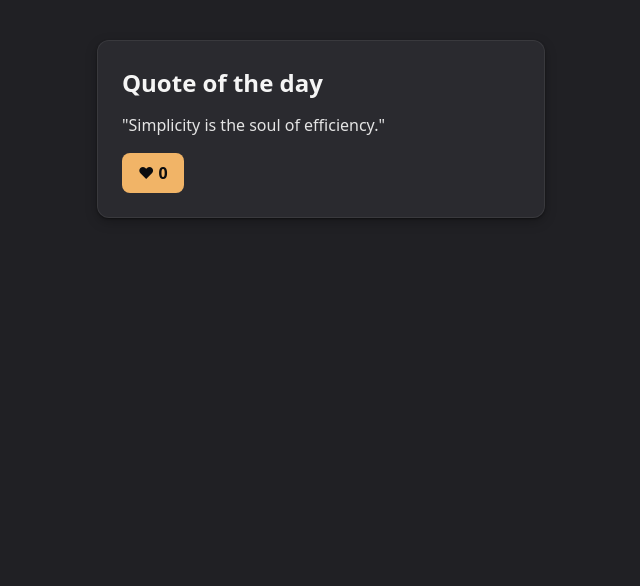
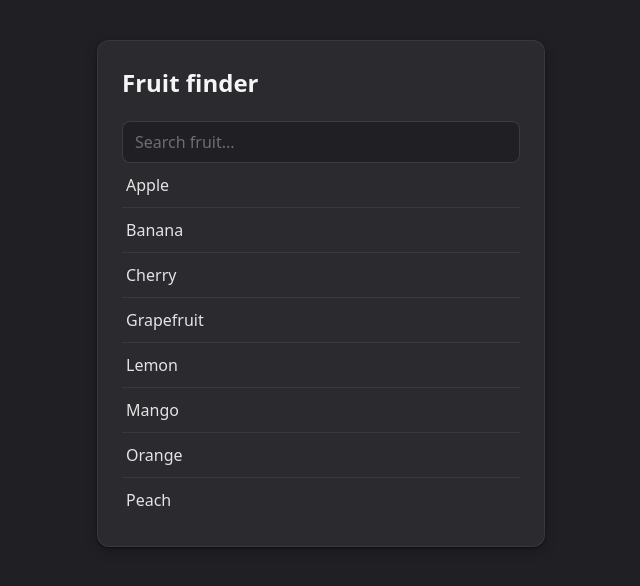
Before and after one commit to ashbasdev/learnReact, a React (Vite) app: page / in a window 1280 px wide. Shown: the top 586 px of the page, without its empty margins (319-959 px from the left). Built offline with nearby package versions, Linux system fonts and the light colour scheme.

Commit message:
search box and results component

```diff
--- a/src/App.jsx
+++ b/src/App.jsx
@@ -1,27 +1,57 @@
 import { useState } from "react"
 
-// The state lives in the parent. The child reads it through a prop (the value),
-// and changes it by calling a function the parent passes down. The child never
-// touches the parent's state directly.
-function LikeButton({ likes, onLike }) {
+const FRUITS = [
+  "Apple",
+  "Banana",
+  "Cherry",
+  "Grapefruit",
+  "Lemon",
+  "Mango",
+  "Orange",
+  "Peach",
+]
+
+// SearchInput and Results are siblings. Neither can see the other's state, so
+// the shared `query` lives in their common parent, App, and flows down as props.
+// The `= ""` / `= () => {}` defaults are just fallbacks so the un-wired starter
+// renders; App's real props take over once you wire them.
+function SearchInput({ query = "", onQueryChange = () => {} }) {
   return (
-      <button className="btn" onClick={onLike}>
-        ♥ {likes}
-      </button>
+      <input
+          value={query}
+          onChange={(e) => onQueryChange(e.target.value)}
+          placeholder="Search fruit..."
+          aria-label="Search fruit"
+      />
+  )
+}
+
+function Results({ query = "" }) {
+  const matches = FRUITS.filter((fruit) =>
+      fruit.toLowerCase().includes(query.toLowerCase()),
+  )
+  return (
+      <ul>
+        {matches.map((fruit) => (
+            <li key={fruit}>{fruit}</li>
+        ))}
+      </ul>
   )
 }
 
 function App() {
-  const [likes, setLikes] = useState(0)
+  const [query, setQuery] = useState("")
 
   return (
       <div className="card stack">
-        <h1>Quote of the day</h1>
-        <p>"Simplicity is the soul of efficiency."</p>
-        {/* `likes` is already passed down as a value the child can read.
-          TODO: also pass an `onLike` function so the button can update the
-          likes state that lives here in the parent. */}
-        <LikeButton likes={likes} onLike={()=>setLikes(likes + 1)}/>
+        <h1>Fruit finder</h1>
+        {/* The query state is lifted up here, but neither child is wired to it yet:
+          the box will not type and the list will not filter. Connect both.
+          1. SearchInput needs the value AND the setter: query={query} and
+             onQueryChange={setQuery}.
+          2. Results needs the value: query={query}. */}
+        <SearchInput query={query} onQueryChange={setQuery}/>
+        <Results query={query}/>
       </div>
   )
 }
```
